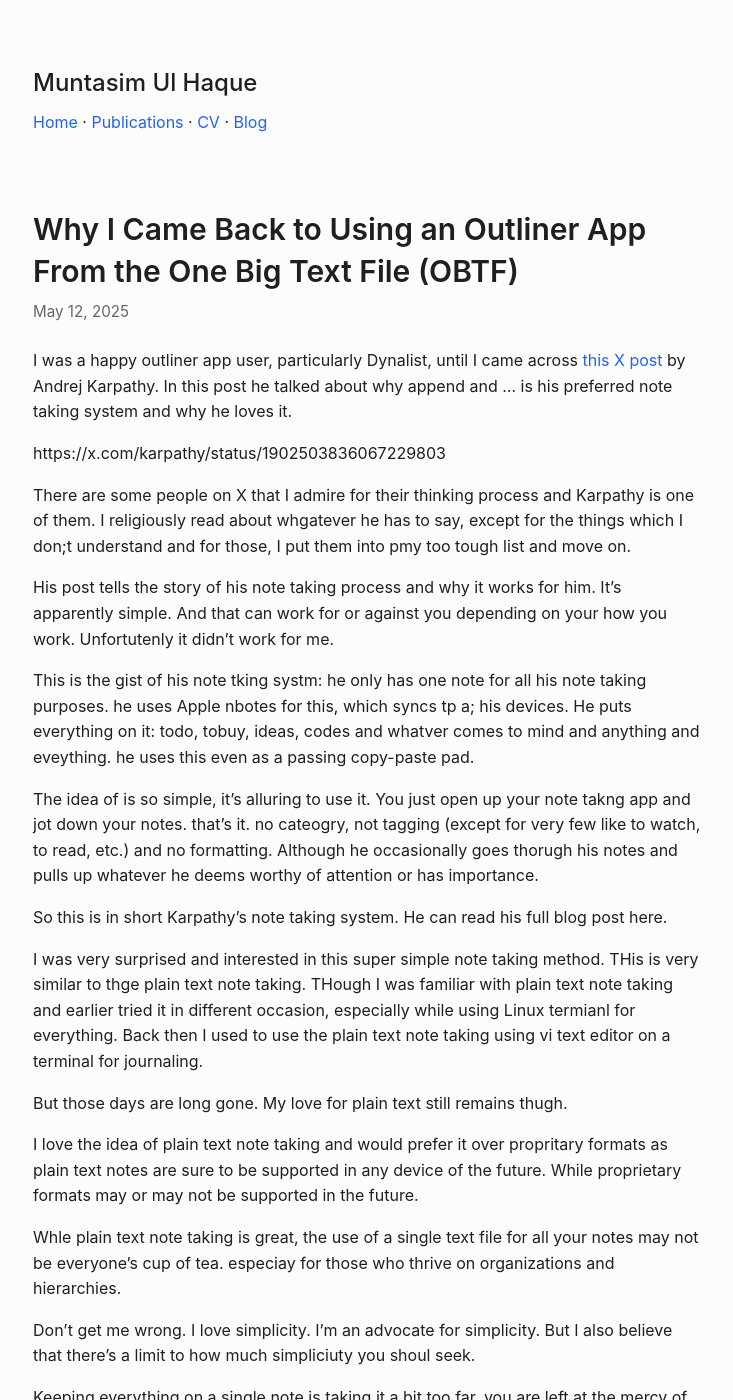
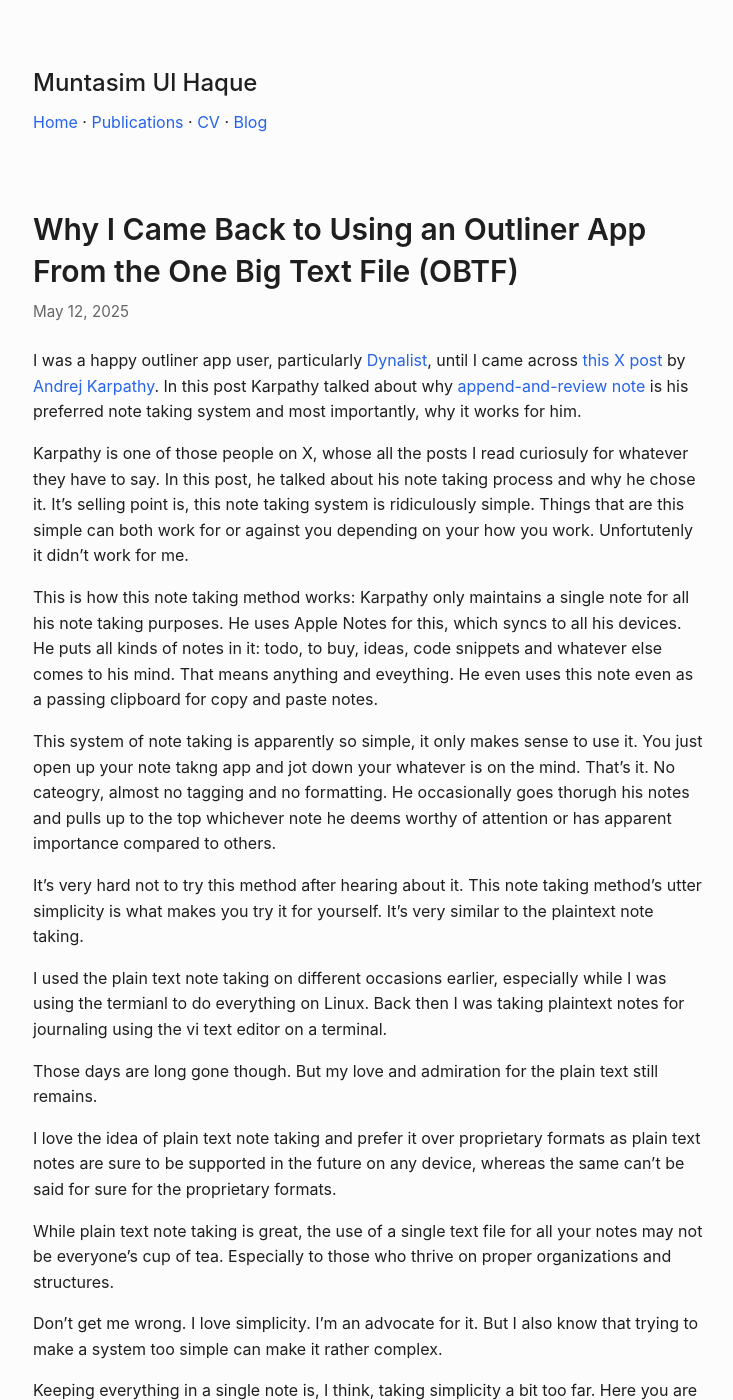
Before and after one commit to muntasimulhaque/muntasimulhaque.github.io, a Jekyll site: the page built from _posts/2025-05-12-cons-of-single-plaintext-file.md, in a window 1280 px wide and 1400 px high. Shown: the whole window, without its empty margins (271-1004 px from the left). Built offline with Jekyll 4.4.1, drawn with Linux system fonts in a browser that asks for light colours; some of the changed text lies outside the part shown.

Commit message:
Update 2025-05-12-cons-of-single-plaintext-file.md

```diff
--- a/_posts/2025-05-12-cons-of-single-plaintext-file.md
+++ b/_posts/2025-05-12-cons-of-single-plaintext-file.md
@@ -4,37 +4,33 @@ title: "Why I Came Back to Using an Outliner App From the One Big Text File (OBT
 date: 2025-05-12
 ---
 
-I was a happy outliner app user, particularly Dynalist, until I came across [this X post](https://x.com/karpathy/status/1902503836067229803){:target="_blank"} by Andrej Karpathy. In this post he talked about why append and ... is his preferred note taking system and why he loves it.
+I was a happy outliner app user, particularly [Dynalist](https://dynalist.io/){:target="_blank"}, until I came across [this X post](https://x.com/karpathy/status/1902503836067229803){:target="_blank"} by [Andrej Karpathy](https://x.com/karpathy){:target="_blank"}. In this post Karpathy talked about why [append-and-review note](https://karpathy.bearblog.dev/the-append-and-review-note/){:target="_blank"} is his preferred note taking system and most importantly, why it works for him.
 
-https://x.com/karpathy/status/1902503836067229803
+Karpathy is one of those people on X, whose all the posts I read curiosuly for whatever they have to say. In this post, he talked about his note taking process and why he chose it. It's selling point is, this note taking system is ridiculously simple. Things that are this simple can both work for or against you depending on your how you work. Unfortutenly it didn't work for me.
 
-There are some people on X that I admire for their thinking process and Karpathy is one of them. I religiously read about whgatever he has to say, except for the things which I don;t understand and for those, I put them into pmy too tough list and move on.
+This is how this note taking method works: Karpathy only maintains a single note for all his note taking purposes. He uses Apple Notes for this, which syncs to all his devices. He puts all kinds of notes in it: todo, to buy, ideas, code snippets and whatever else comes to his mind. That means anything and eveything. He even uses this note even as a passing clipboard for copy and paste notes.
 
-His post tells the story of his note taking process and why it works for him. It's apparently simple. And that can work for or against you depending on your how you work. Unfortutenly it didn't work for me.
+This system of note taking is apparently so simple, it only makes sense to use it. You just open up your note takng app and jot down your whatever is on the mind. That's it. No cateogry, almost no tagging and no formatting. He occasionally goes thorugh his notes and pulls up to the top whichever note he deems worthy of attention or has apparent importance compared to others.
 
-This is the gist of his note tking systm: he only has one note for all his note taking purposes. he uses Apple nbotes for this, which syncs tp a; his devices. He puts everything on it: todo, tobuy, ideas, codes and whatver comes to mind and anything and eveything. he uses this even as a passing copy-paste pad.
+It's very hard not to try this method after hearing about it. This note taking method's utter simplicity is what makes you try it for yourself. It's very similar to the plaintext note taking.
 
-The idea of is so simple, it's alluring to use it. You just open up your note takng app and jot down your notes. that's it. no cateogry, not tagging (except for very few like to watch, to read, etc.) and no formatting. Although he occasionally goes thorugh his notes and pulls up whatever he deems worthy of attention or has importance.
+I used the plain text note taking on different occasions earlier, especially while I was using the termianl to do everything on Linux. Back then I was taking plaintext notes for journaling using the vi text editor on a terminal.
 
-So this is in short Karpathy's note taking system. He can read his full blog post here.
+Those days are long gone though. But my love and admiration for the plain text still remains.
 
-I was very surprised and interested in this super simple note taking method. THis is very similar to thge plain text note taking. THough I was familiar with plain text note taking and earlier tried it in different occasion, especially while using Linux termianl for everything. Back then I used to use the plain text note taking using vi text editor on a terminal for journaling.
+I love the idea of plain text note taking and prefer it over proprietary formats as plain text notes are sure to be supported in the future on any device, whereas the same can't be said for sure for the proprietary formats.
 
-But those days are long gone. My love for plain text still remains thugh.
+While plain text note taking is great, the use of a single text file for all your notes may not be everyone's cup of tea. Especially to those who thrive on proper organizations and structures.
 
-I love the idea of plain text note taking and would prefer it over propritary formats as plain text notes are sure to be supported in any device of the future. While proprietary formats may or may not be supported in the future.
+Don't get me wrong. I love simplicity. I'm an advocate for it. But I also know that trying to make a system too simple can make it rather complex.
 
-Whle plain text note taking is great, the use of a single text file for all your notes may not be everyone's cup of tea. especiay for those who thrive on organizations and hierarchies.
+Keeping everything in a single note is, I think, taking simplicity a bit too far. Here you are left at the mercy of the default search or Ctrl+F. It works okay until you have too many repetitions of a word that you are looking for. Then you can't help but introduce some kind of tagging like hashtags.
 
-Don't get me wrong. I love simplicity. I'm an advocate for simplicity. But I also believe that there's a limit to how much simpliciuty you shoul seek.
+Another issue I faced is that, without some kind of structure or organizations, you don't have any order. You don't know where a certain note is. You are left at the mercy of the search alone. The drawback of that is, the bigger the size of the file gets, the slower the search becomes and the more time it usually takes for you to find what you are looking for.
 
-Keeping everything on a single note is taking it a bit too far. you are left at the mercy of the default search or Ctrl+F. which works okay until you have repeitions of the word yoi're looking for. in that case, you migt want to introdude some tagging e.g. hashtags.
+As you use a single file for your notes, it grows in size fast. The bigger the file, the more sluggish it becomes and thus the more time it takes to load. Also, you risk losing data while syncing between devices. With some precautions and a seamless syncing though, this can be avoided. But still.
 
-Another issue that I faced is without hierarchies, categorization is nonexistent. you don't have any order. you don't know where something is. you are left at the mercy of the search. the higger the file gers, the slower the search would be. and the more time it might take for you to find what you are looking for.
-
-as you are using a single file, it obviously gets bigger fast. the bigger the file, the more time it may take to load. also, you might risk losing data while syncing between devices. with a precautions and a good syncing solution though, this could be avoided. but still.
-
-I've used a singlle note for all my note taking purposes, and it worked well for me. But as I looked ahead, I coul;dn't be optimistic for the future as the lack of orgazations would feel havy on me as I go ahead and my notes take on fat. I fear of not finding the exact thing when I need it and taking more time for a simple search.
+Nonetheless, I've used a single plain text note or One Big Text FIle (OBTF) for all my note taking purposes, and it worked well for me. But as I looked ahead, I coul;dn't be optimistic for the future as the lack of orgazations would feel havy on me as I go ahead and my notes take on fat. I fear of not finding the exact thing when I need it and taking more time for a simple search.
 
 Karpathy mantioned using multiple notes or usage of tags, etc. can put more cognitive load on the user compared to putting everyting on a single note that he uses. But from my experience of the past MONTHS, I can say I can take this little surge on cognititve load for the better organization of my notes and having a good grasp on them.
 
```
